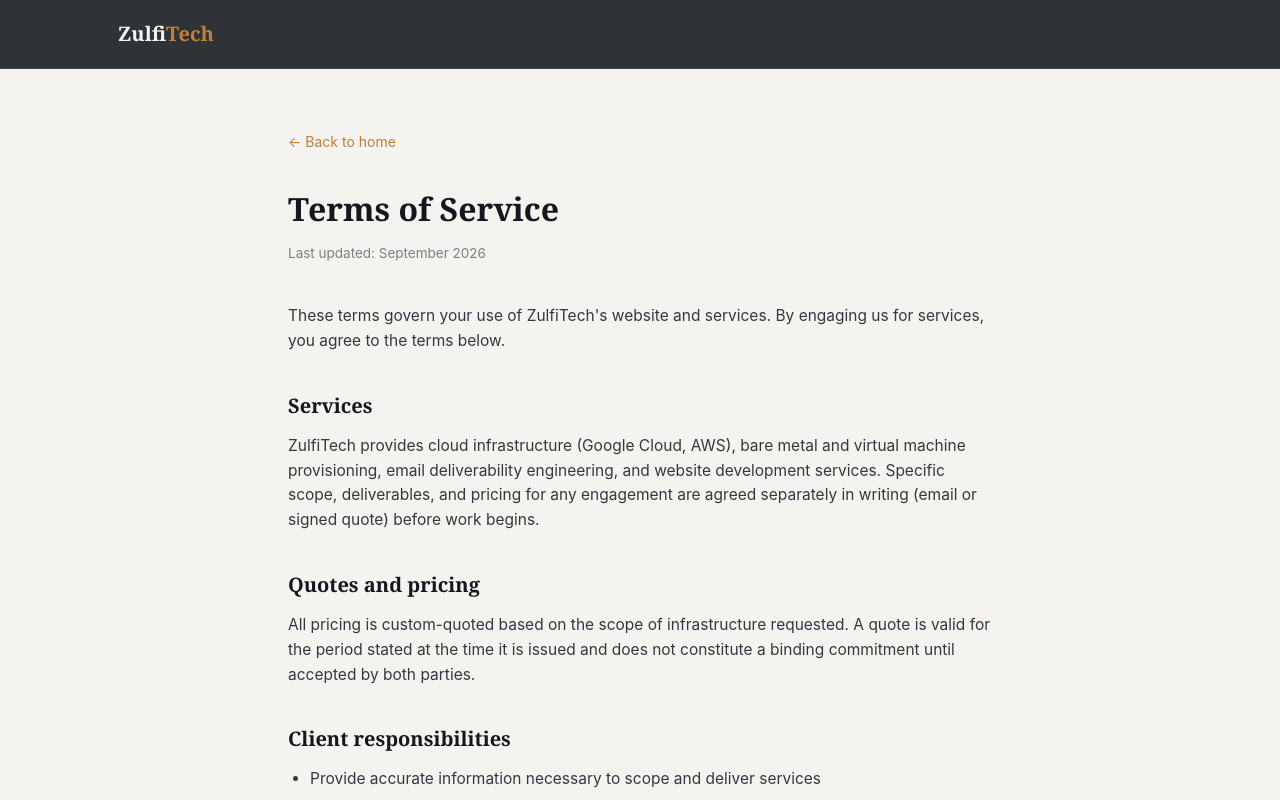
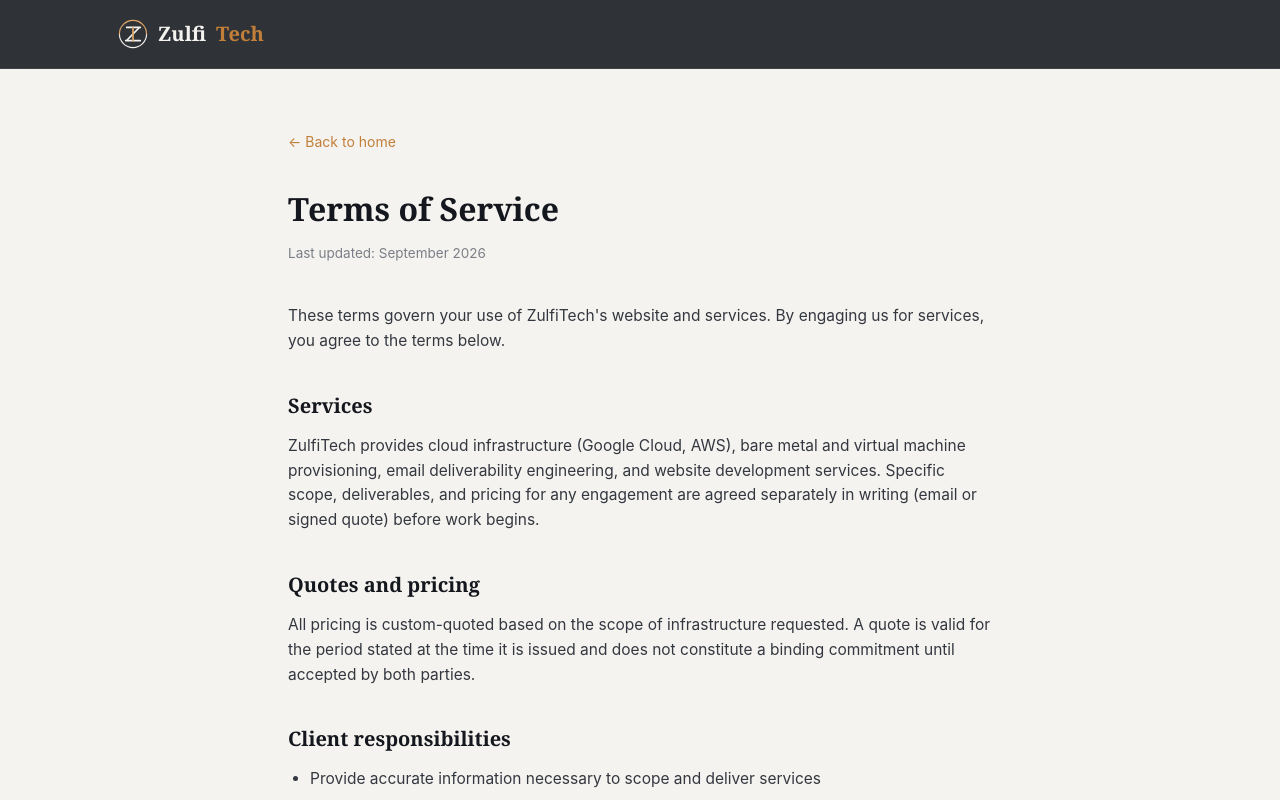
Before and after one commit to shaikgousebasha8008-maker/Zulfi-Tech-Site, a React (Vite) app in the folder New-Z/client/: page /terms in a window 1280 px wide. Shown: the top 800 px of the page. Built offline with nearby package versions, Linux system fonts and the light colour scheme.

Commit message:
06-sep-commit

```diff
--- a/New-Z/client/src/components/Contact.jsx
+++ b/New-Z/client/src/components/Contact.jsx
@@ -62,8 +62,7 @@ export default function Contact() {
         </form>
 
         <div className="contact-alt">
-          {/* Replace WHATSAPP_NUMBER_HERE with your number, country code first, no + or spaces (e.g. 919876543210) */}
-          <a href="https://wa.me/WHATSAPP_NUMBER_HERE" target="_blank" rel="noreferrer" className="alt-link whatsapp">
+          <a href="https://wa.me/917386533633" target="_blank" rel="noreferrer" className="alt-link whatsapp">
             WhatsApp us
           </a>
         </div>
--- a/New-Z/client/src/components/Footer.jsx
+++ b/New-Z/client/src/components/Footer.jsx
@@ -1,11 +1,12 @@
 import { Link } from "react-router-dom";
+import Logo from "./Logo.jsx";
 
 export default function Footer() {
   return (
     <footer className="site-footer">
       <div className="wrap footer-grid">
         <div className="footer-brand">
-          <div className="brand">Zulfi<span className="accent">Tech</span></div>
+          <Logo variant="onDark" showText className="footer-badge" />
           <p>Cloud, bare metal, and email infrastructure — built and managed by one team, start to finish.</p>
         </div>
         <div className="footer-col">
--- a/New-Z/client/src/components/Header.jsx
+++ b/New-Z/client/src/components/Header.jsx
@@ -1,4 +1,5 @@
 import { useState } from "react";
+import Logo from "./Logo.jsx";
 
 const links = [
   { href: "#services", label: "Services" },
@@ -15,6 +16,7 @@ export default function Header() {
     <header className="site-header">
       <nav>
         <a href="#top" className="brand">
+          <Logo variant="onDark" className="brand-mark" />
           Zulfi<span className="accent">Tech</span>
         </a>
         <div className="nav-links">
--- /dev/null
+++ b/New-Z/client/src/components/Logo.jsx
@@ -0,0 +1,32 @@
+export default function Logo({ variant = "onLight", showText = false, className = "" }) {
+  const ink = variant === "onDark" ? "#F5F3EF" : "#20242B";
+  const bronze = variant === "onDark" ? "#E0A868" : "#C17F3A";
+  const slogan = variant === "onDark" ? "#A9ADB5" : "#7A7F87";
+  const viewBox = showText ? "0 0 320 420" : "55 45 210 210";
+
+  return (
+    <svg
+      className={`logo-mark${className ? ` ${className}` : ""}`}
+      viewBox={viewBox}
+      role="img"
+      aria-label="ZulfiTech"
+    >
+      <g className="logo-ring">
+        <path d="M 65 150 A 95 95 0 0 0 255 150" fill="none" stroke={ink} strokeWidth="8" strokeLinecap="round" />
+        <path d="M 255 150 A 95 95 0 0 0 65 150" fill="none" stroke={bronze} strokeWidth="8" strokeLinecap="round" />
+      </g>
+      <g className="logo-mono" transform="translate(99, 104)">
+        <line x1="17" y1="0" x2="112" y2="0" stroke={ink} strokeWidth="12" strokeLinecap="round" />
+        <line x1="102" y1="4" x2="20" y2="88" stroke={ink} strokeWidth="12" strokeLinecap="round" />
+        <line x1="10" y1="92" x2="112" y2="92" stroke={ink} strokeWidth="12" strokeLinecap="round" />
+        <line x1="61" y1="0" x2="61" y2="92" stroke={bronze} strokeWidth="12" strokeLinecap="round" />
+      </g>
+      {showText && (
+        <>
+          <text x="160" y="305" fontFamily="Georgia, 'Times New Roman', serif" fontSize="26" fontWeight="600" letterSpacing="4" fill={ink} textAnchor="middle">ZULFITECH</text>
+          <text x="160" y="332" fontFamily="Georgia, 'Times New Roman', serif" fontSize="11" letterSpacing="2" fill={slogan} textAnchor="middle">&#8212; INFRASTRUCTURE THAT DELIVERS. &#8212;</text>
+        </>
+      )}
+    </svg>
+  );
+}
--- a/New-Z/client/src/index.css
+++ b/New-Z/client/src/index.css
@@ -35,8 +35,13 @@ header.site-header {
   border-bottom: 1px solid var(--line);
 }
 nav { display: flex; align-items: center; justify-content: space-between; padding: 18px 28px; max-width: 1100px; margin: 0 auto; }
-.brand { font-family: Georgia, serif; font-weight: 700; font-size: 20px; }
+.brand { display: flex; align-items: center; gap: 10px; font-family: Georgia, serif; font-weight: 700; font-size: 20px; }
 .brand .accent { color: var(--bronze); }
+
+.logo-mark { display: block; flex-shrink: 0; }
+.brand-mark { width: 30px; height: 30px; transition: transform .35s ease; }
+.brand:hover .brand-mark { transform: rotate(18deg); }
+.footer-badge { width: 108px; height: auto; margin-bottom: 18px; }
 .nav-links { display: flex; gap: 34px; font-size: 14.5px; }
 .nav-links a { opacity: 0.8; transition: opacity .2s; position: relative; }
 .nav-links a::after { content: ''; position: absolute; left: 0; bottom: -6px; width: 0; height: 1.5px; background: var(--bronze); transition: width .25s ease; }
@@ -202,7 +207,6 @@ nav { display: flex; align-items: center; justify-content: space-between; paddin
 
 footer.site-footer { background: var(--graphite); color: #6B6F77; padding: 72px 0 0; font-size: 13.5px; }
 .footer-grid { display: grid; grid-template-columns: 1.4fr 1fr 1fr; gap: 40px; padding-bottom: 48px; }
-.footer-brand .brand { font-size: 19px; margin-bottom: 14px; }
 .footer-brand p { max-width: 280px; color: #7A7F87; font-size: 14px; }
 .footer-h { font-size: 12px; letter-spacing: 1px; color: var(--bronze); text-transform: uppercase; font-weight: 700; margin-bottom: 18px; }
 .footer-col { display: flex; flex-direction: column; gap: 12px; }
--- a/New-Z/client/src/pages/Privacy.jsx
+++ b/New-Z/client/src/pages/Privacy.jsx
@@ -1,11 +1,15 @@
 import { Link } from "react-router-dom";
+import Logo from "../components/Logo.jsx";
 
 export default function Privacy() {
   return (
     <div>
       <header className="site-header">
         <nav>
-          <Link to="/" className="brand">Zulfi<span className="accent">Tech</span></Link>
+          <Link to="/" className="brand">
+            <Logo variant="onDark" className="brand-mark" />
+            Zulfi<span className="accent">Tech</span>
+          </Link>
         </nav>
       </header>
       <div className="legal-page">
--- a/New-Z/client/src/pages/Terms.jsx
+++ b/New-Z/client/src/pages/Terms.jsx
@@ -1,11 +1,15 @@
 import { Link } from "react-router-dom";
+import Logo from "../components/Logo.jsx";
 
 export default function Terms() {
   return (
     <div>
       <header className="site-header">
         <nav>
-          <Link to="/" className="brand">Zulfi<span className="accent">Tech</span></Link>
+          <Link to="/" className="brand">
+            <Logo variant="onDark" className="brand-mark" />
+            Zulfi<span className="accent">Tech</span>
+          </Link>
         </nav>
       </header>
       <div className="legal-page">
```
Also changed, not shown: New-Z/client/public/favicon.svg, New-Z/client/src/assets/brand/zulfitech-badge-source.svg (added).
